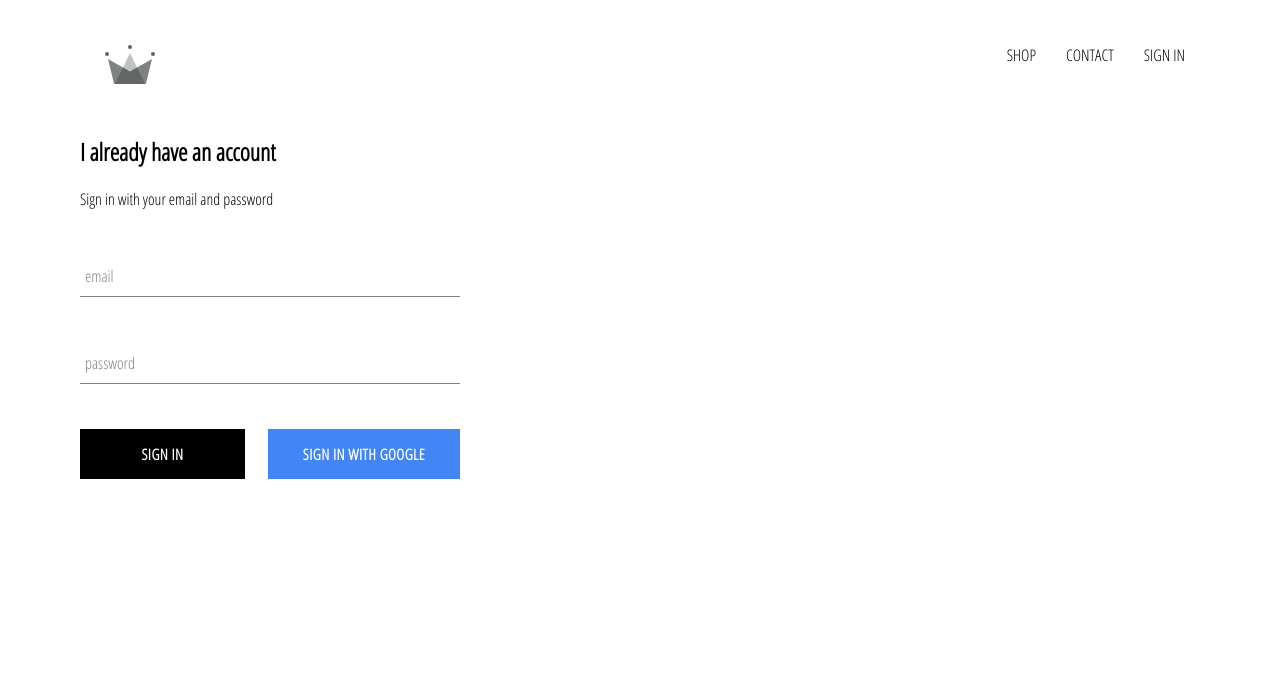
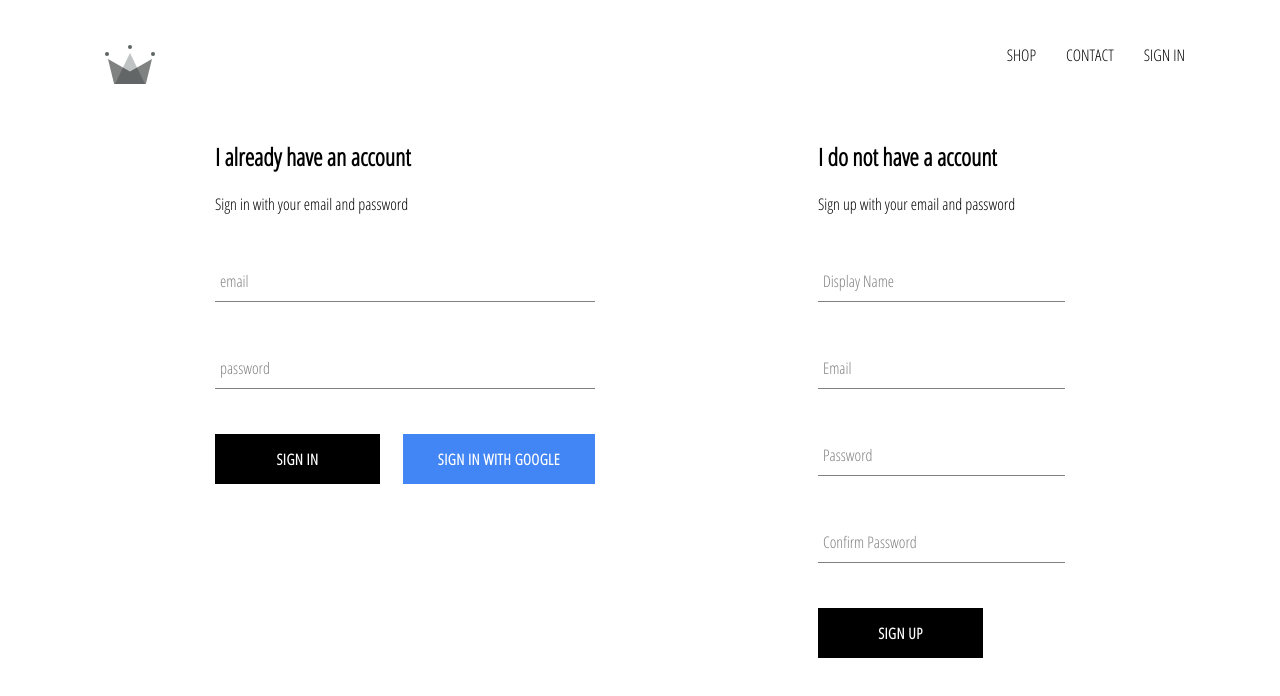
Before and after one commit to nils3105102/clothing-store, a React (Create React App) app: page /signin in a window 1280 px wide. Shown: the top 696 px of the page. Built offline with nearby package versions, Linux system fonts and the light colour scheme; no server answers.

Commit message:
added signup component, storage in db, getting data from db

```diff
--- a/src/App.js
+++ b/src/App.js
@@ -5,7 +5,7 @@
 import ShopPage from './pages/shoppage/ShopPage';
 import Header from './components/Header/Header';
 import SignUpAndInPage from './pages/SignUpAndInPage/SignUpAndInPage';
-import { auth } from './firebase/firebase.utils';
+import { auth, createUserProfileDocument } from './firebase/firebase.utils';
 
 
 class App extends React.Component {
@@ -17,10 +17,22 @@
     unsubscribeFromAuth = null;
 
     componentDidMount() {
-        this.unsubscribeFromAuth = auth.onAuthStateChanged(user => {
-            this.setState({
-                currentUser: user
-            });
+        this.unsubscribeFromAuth = auth.onAuthStateChanged(async userAuth => {
+
+            if(userAuth){
+                const userRef = createUserProfileDocument(userAuth);
+                (await userRef).onSnapshot(snapShot=> {
+                    this.setState({
+                        currentUser: {
+                            id: snapShot.id,
+                            ...snapShot.data()
+                        }
+                    })
+                })
+            } else {
+                this.setState({currentUser: userAuth})
+            }
+
         })
     }
     componentWillUnmount(){
--- a/src/components/SignIn/SignIn.jsx
+++ b/src/components/SignIn/SignIn.jsx
@@ -3,7 +3,7 @@
 import './SignIn.scss';
 import FormInput from '../FormInput/FormInput';
 import CustomButton from '../CustomButton/CustomButton';
-import { signWithGoogle } from '../../firebase/firebase.utils';
+import { signWithGoogle, auth } from '../../firebase/firebase.utils';
 
 class SignIn extends React.Component {
 
@@ -12,13 +12,22 @@
         password: ''
     }
 
-    onHandleSubmit(e){
+    async onHandleSubmit(e){
         e.preventDefault();
 
-        this.setState({
-            email: '',
-            password: ''
-        })
+        const { email, password } = this.state;
+
+        try {
+            await auth.createUserWithEmailAndPassword(email, password);
+            this.setState({
+                email: '',
+                password: ''
+            });
+        } catch(error) {
+            console.error(error);
+        }
+
+
     }
 
     onHandleChange(e){
--- /dev/null
+++ b/src/components/SignUp/SignUp.jsx
@@ -0,0 +1,65 @@
+import React from 'react';
+import './SignUp'
+import FormInput from '../FormInput/FormInput';
+import CustomButton from '../CustomButton/CustomButton';
+import { auth, createUserProfileDocument } from '../../firebase/firebase.utils';
+
+
+class SignUp extends React.Component {
+
+    state = {
+        displayName: '',
+        email: '',
+        password: '',
+        confirmPassword: ''
+    }
+
+    onHandleSubmit = async e => {
+        e.preventDefault();
+        const {displayName, email, password, confirmPassword} = this.state;
+        if(password !== confirmPassword) {
+            alert("Passwords don't match");
+            return;
+        }
+
+        try {
+            const {user} = await auth.createUserWithEmailAndPassword(email, password);
+            await createUserProfileDocument(user, {displayName});
+            this.setState({
+                displayName: '',
+                email: '',
+                password: '',
+                confirmPassword: ''
+            });
+        } catch(error) {
+            console.error(error);
+        }
+
+    }
+
+    onHandleChange = e => {
+        const {name, value} = e.target;
+        this.setState({
+            [name]: value
+        });
+    }
+
+    render(){
+        const {displayName, email, password, confirmPassword} = this.state;
+        return (
+            <div className="sign-up">
+                <h2 className="title">I do not have a account</h2>
+                <span>Sign up with your email and password</span>
+                <form className="sign-up-form" onSubmit={this.onHandleSubmit}>
+                    <FormInput type="text" name="diplayName" value={displayName} onChange={this.onHandleChange} label="Display Name" required />
+                    <FormInput type="email" name="email" value={email} onChange={this.onHandleChange} label="Email" required />
+                    <FormInput type="password" name="password" value={password} onChange={this.onHandleChange} label="Password" required />
+                    <FormInput type="password" name="confirmPassword" value={confirmPassword} onChange={this.onHandleChange} label="Confirm Password" required />
+                    <CustomButton type="submit">SIGN UP</CustomButton>
+                </form>
+            </div>
+        );
+    }
+}
+
+export default SignUp;
--- /dev/null
+++ b/src/components/SignUp/SignUp.scss
@@ -0,0 +1,9 @@
+.sign-up {
+    display: flex;
+    flex-direction: column;
+    width: 380px;
+
+    .title {
+        margin: 10px 0;
+    }
+}
--- a/src/firebase/firebase.utils.js
+++ b/src/firebase/firebase.utils.js
@@ -12,6 +12,31 @@
     appId: "1:526906348681:web:6ba640193df128184b2258"
 };
 
+export const createUserProfileDocument = async (userAuth, additionalData) => {
+    if (!userAuth) return;
+
+    const userRef = firestore.doc(`users/${userAuth.uid}`);
+
+    const snapShot = await userRef.get();
+    if(!snapShot.exists) {
+        const {displayName, email} = userAuth;
+        const createdAt = new Date();
+
+        try {
+            await userRef.set({
+                displayName,
+                email,
+                createdAt,
+                ...additionalData
+            })
+        } catch(error){
+            console.log('Error creating user', error.message);
+        }
+    }
+    return userRef;
+
+}
+
 firebase.initializeApp(config);
 
 export const auth = firebase.auth();
@@ -19,7 +44,7 @@
 
 const provider = new firebase.auth.GoogleAuthProvider();
 
-  provider.setCustomParameters({prompt: 'select_account'});
+provider.setCustomParameters({ prompt: 'select_account' });
 
 export const signWithGoogle = () => auth.signInWithPopup(provider);
 
--- a/src/pages/SignUpAndInPage/SignUpAndInPage.jsx
+++ b/src/pages/SignUpAndInPage/SignUpAndInPage.jsx
@@ -1,11 +1,13 @@
 import React from 'react';
 import './SignUpAndInPage.scss';
 import SignIn from '../../components/SignIn/SignIn';
+import SignUp from '../../components/SignUp/SignUp';
 
 const SignUpAndInPage = () => {
     return (
         <div className="sign-up-and-in-page">
             <SignIn />
+            <SignUp />
         </div>
     );
 }
--- a/src/pages/SignUpAndInPage/SignUpAndInPage.scss
+++ b/src/pages/SignUpAndInPage/SignUpAndInPage.scss
@@ -0,0 +1,6 @@
+.sign-up-and-in-page {
+    width: 850px;
+    display: flex;
+    justify-content: space-between;
+    margin: 30px auto;
+  }
```
Also changed, not shown: 1 other file (tests, documents, lock files or other folders). Lines whose indentation alone changed are shown as unchanged.
